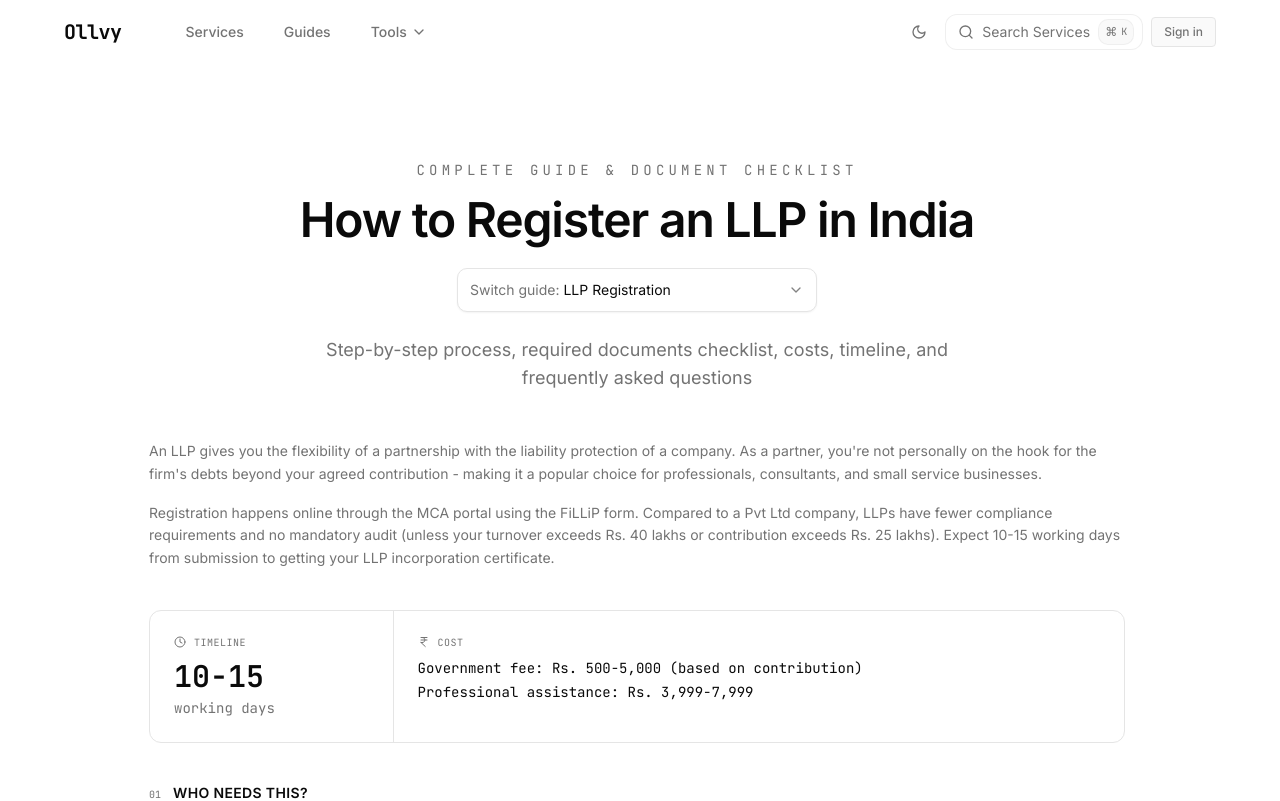
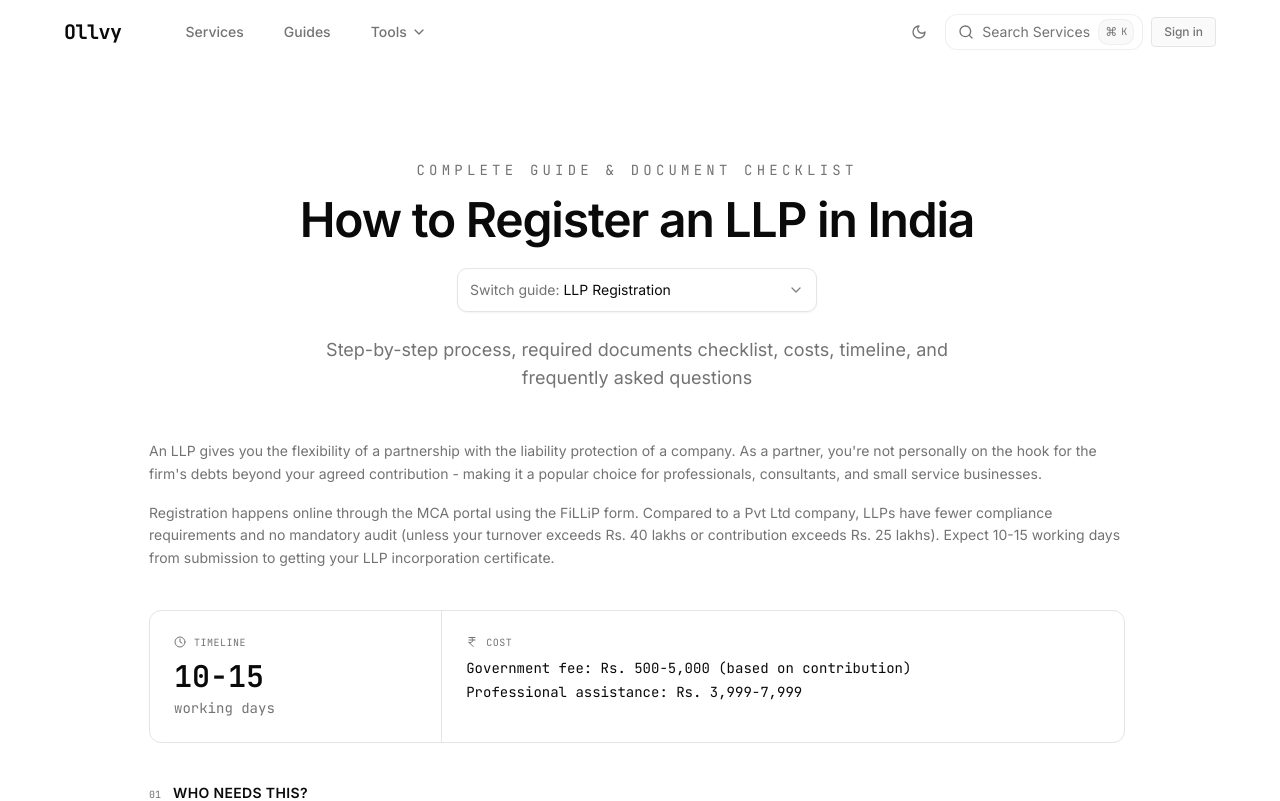
Before and after one commit to soutikgangoli-code/Ollvy, a Next.js app in the folder ollvy/apps/customer/: page /tools/documents/llp in a window 1280 px wide. Shown: the top 801 px of the page. Built offline with nearby package versions, Linux system fonts and the light colour scheme.

Commit message:
Adjust timeline/cost layout to 30%/70% split

```diff
--- a/ollvy/apps/customer/components/tools/DocumentPageIntro.tsx
+++ b/ollvy/apps/customer/components/tools/DocumentPageIntro.tsx
@@ -39,7 +39,7 @@ export function DocumentPageIntro({ content }: DocumentPageIntroProps) {
       </div>
 
       {/* Stats - Timeline & Cost */}
-      <div className="grid grid-cols-4 border border-border rounded-xl overflow-hidden">
+      <div className="grid grid-cols-[30%_70%] border border-border rounded-xl overflow-hidden">
         <div className="p-6 border-r border-border">
           <p className="font-mono text-[10px] text-muted-foreground uppercase tracking-wider mb-2 flex items-center gap-2">
             <Clock className="h-3 w-3" />
@@ -59,7 +59,7 @@ export function DocumentPageIntro({ content }: DocumentPageIntroProps) {
             )}
           </div>
         </div>
-        <div className="col-span-3 p-6">
+        <div className="p-6">
           <p className="font-mono text-[10px] text-muted-foreground uppercase tracking-wider mb-2 flex items-center gap-2">
             <IndianRupee className="h-3 w-3" />
             Cost
```
